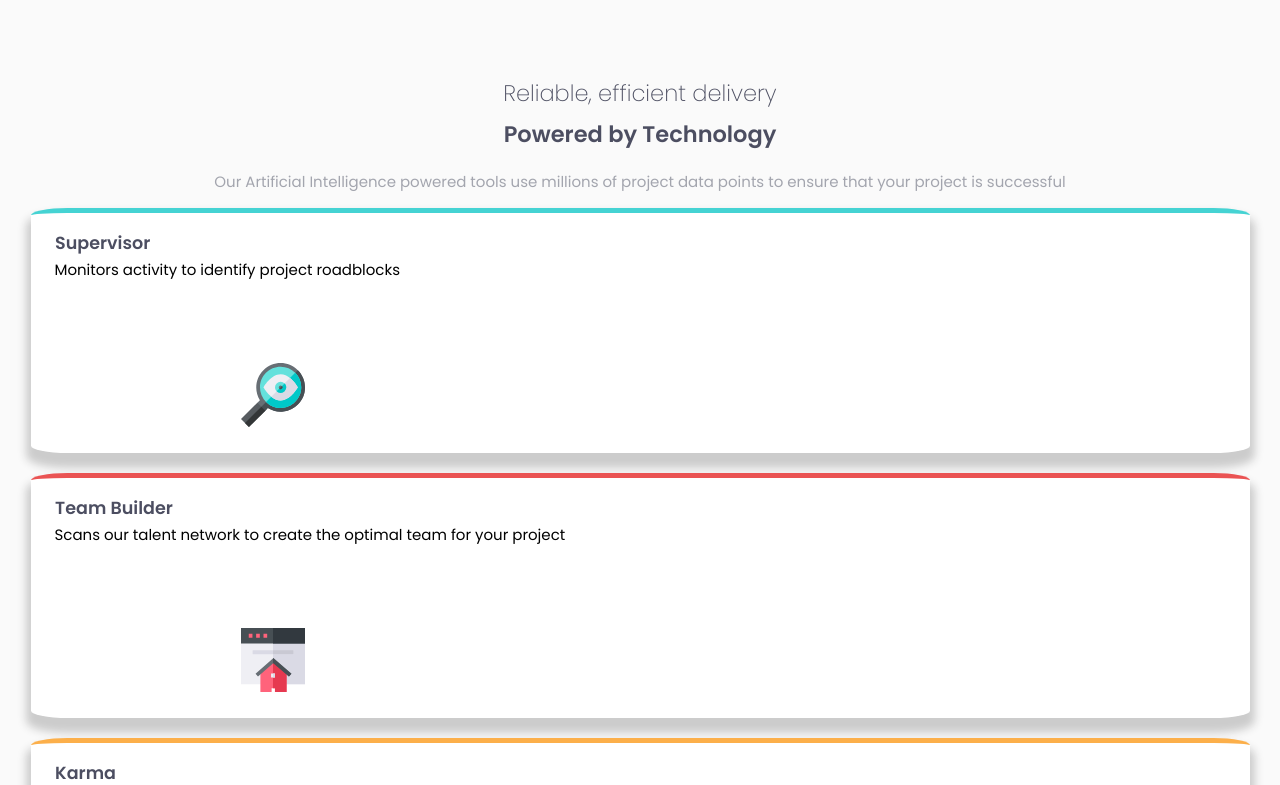
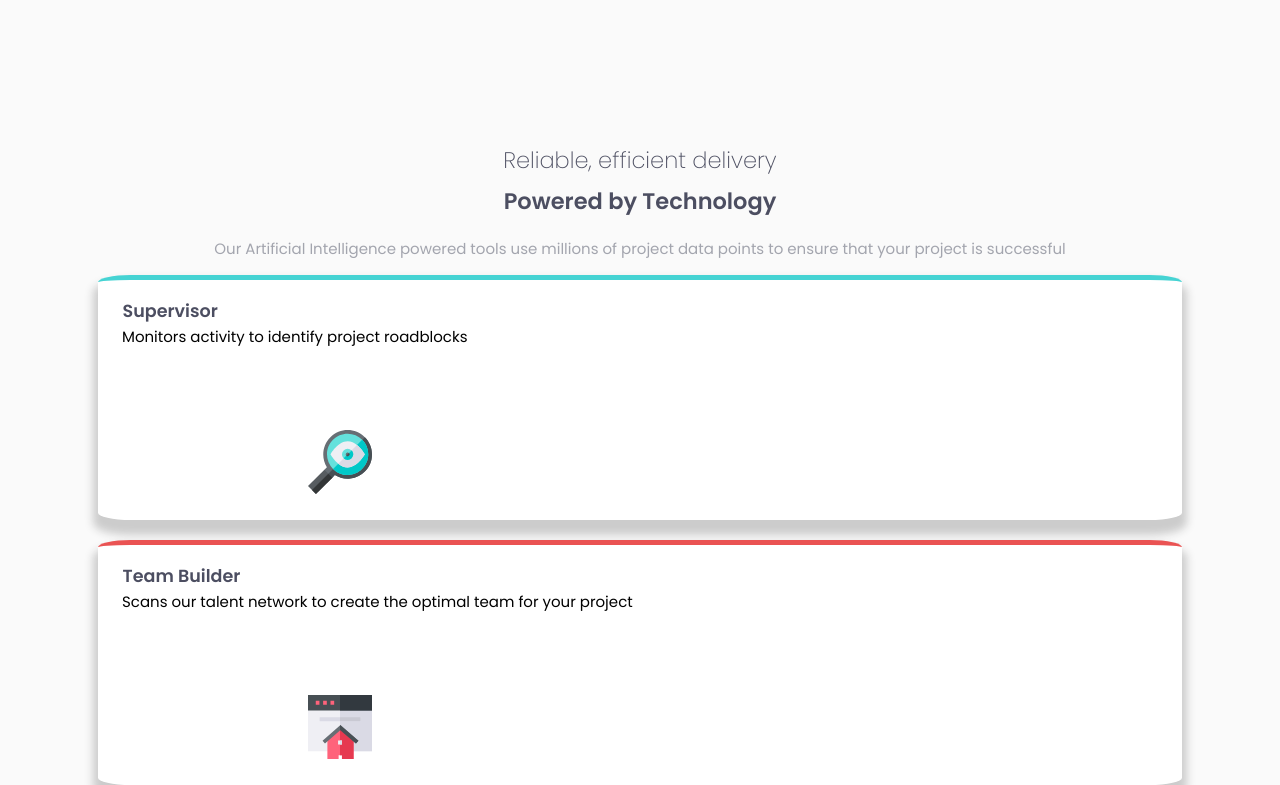
Before and after one commit to sach13rm/four-card-feature-section-master, a plain HTML site: page index.html in a window 1280 px wide. Shown: the top 785 px of the page. Drawn offline with Linux system fonts and the light colour scheme.

Commit message:
Changed padding for tablet view

```diff
--- a/src/scss/styles.scss
+++ b/src/scss/styles.scss
@@ -36,6 +36,9 @@ body {
 }
 .wrapper {
   padding: 1.5em;
+  @media screen and (min-width: 600px) {
+    padding: 6em;
+  }
 }
 .copy {
   text-align: center;
```
Also changed, not shown: src/assets/css/styles.css, 1 other file.
